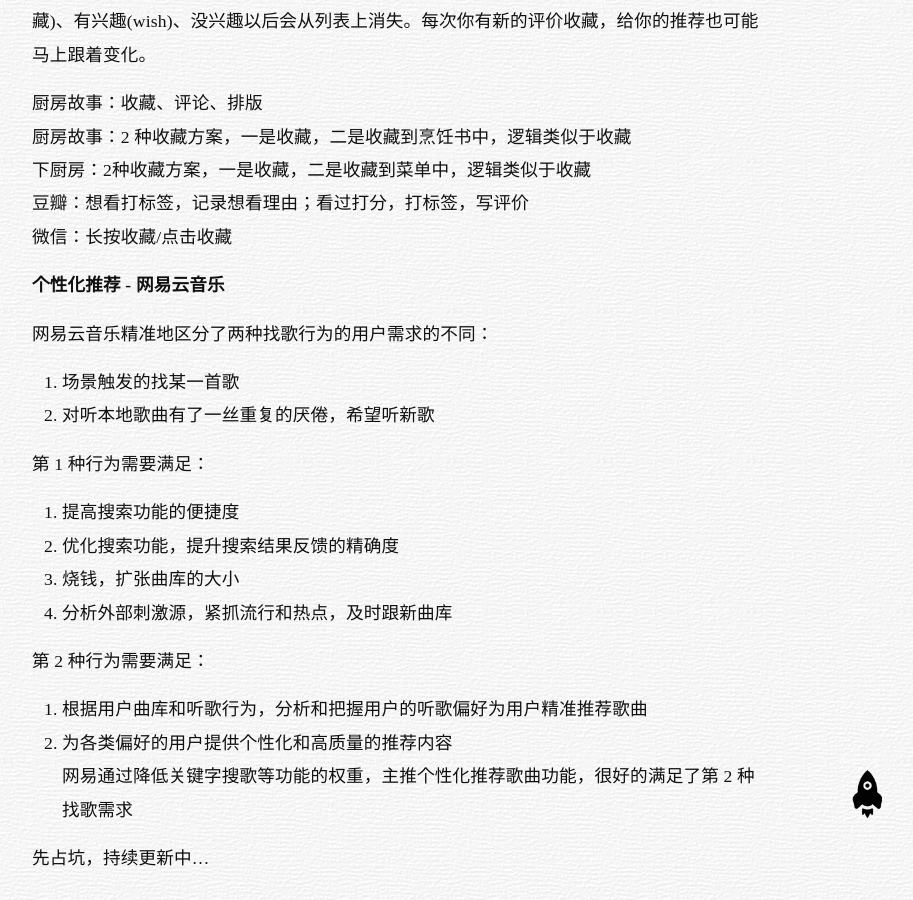
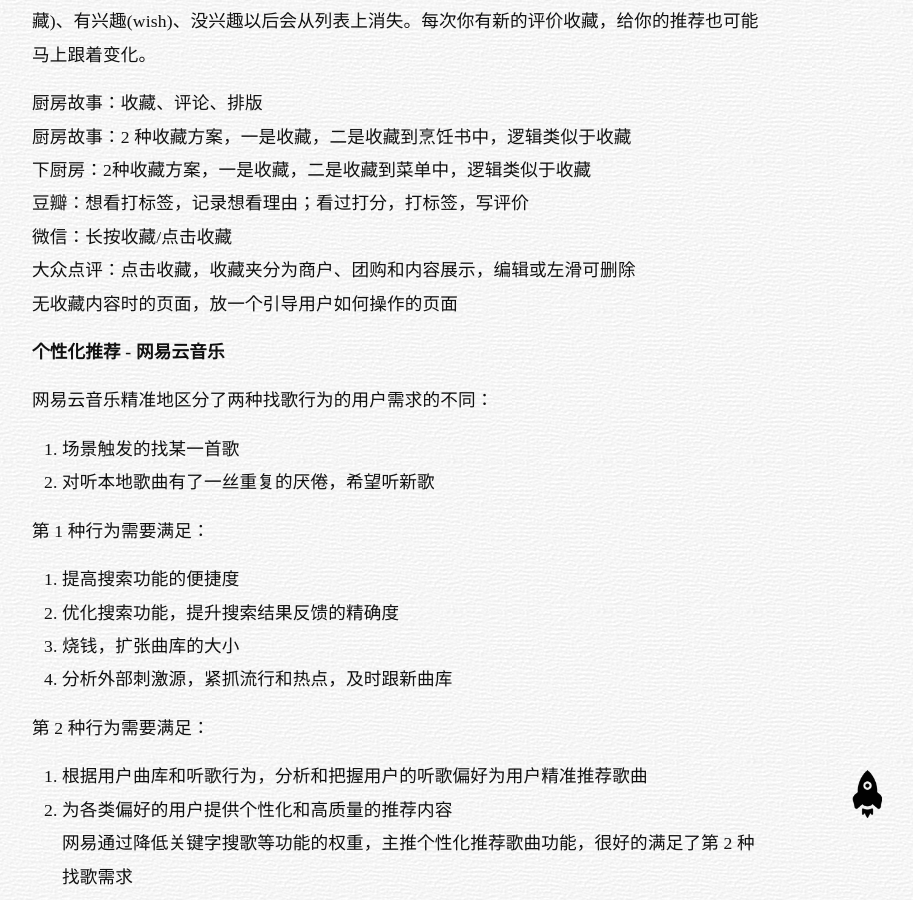
Before and after one commit to Besideme/besideme.github.io, a Jekyll site: the page built from _posts/2016-12-15-readlog-function.md, in a window 1280 px wide and 900 px high, scrolled down 589 px. Shown: the whole window, without its empty margins (238-1151 px from the left). Built offline with Jekyll 4.4.1, drawn with Linux system fonts in a browser that asks for light colours; nearby versions of some CDN libraries; comment, search, counter and statistics services are not loaded.

Commit message:
Update 2016-12-15-readlog-function.md

```diff
--- a/_posts/2016-12-15-readlog-function.md
+++ b/_posts/2016-12-15-readlog-function.md
@@ -20,6 +20,8 @@
 下厨房：2种收藏方案，一是收藏，二是收藏到菜单中，逻辑类似于收藏
 豆瓣：想看打标签，记录想看理由；看过打分，打标签，写评价
 微信：长按收藏/点击收藏
+大众点评：点击收藏，收藏夹分为商户、团购和内容展示，编辑或左滑可删除
+无收藏内容时的页面，放一个引导用户如何操作的页面
 
 **个性化推荐 - 网易云音乐**
 
```
